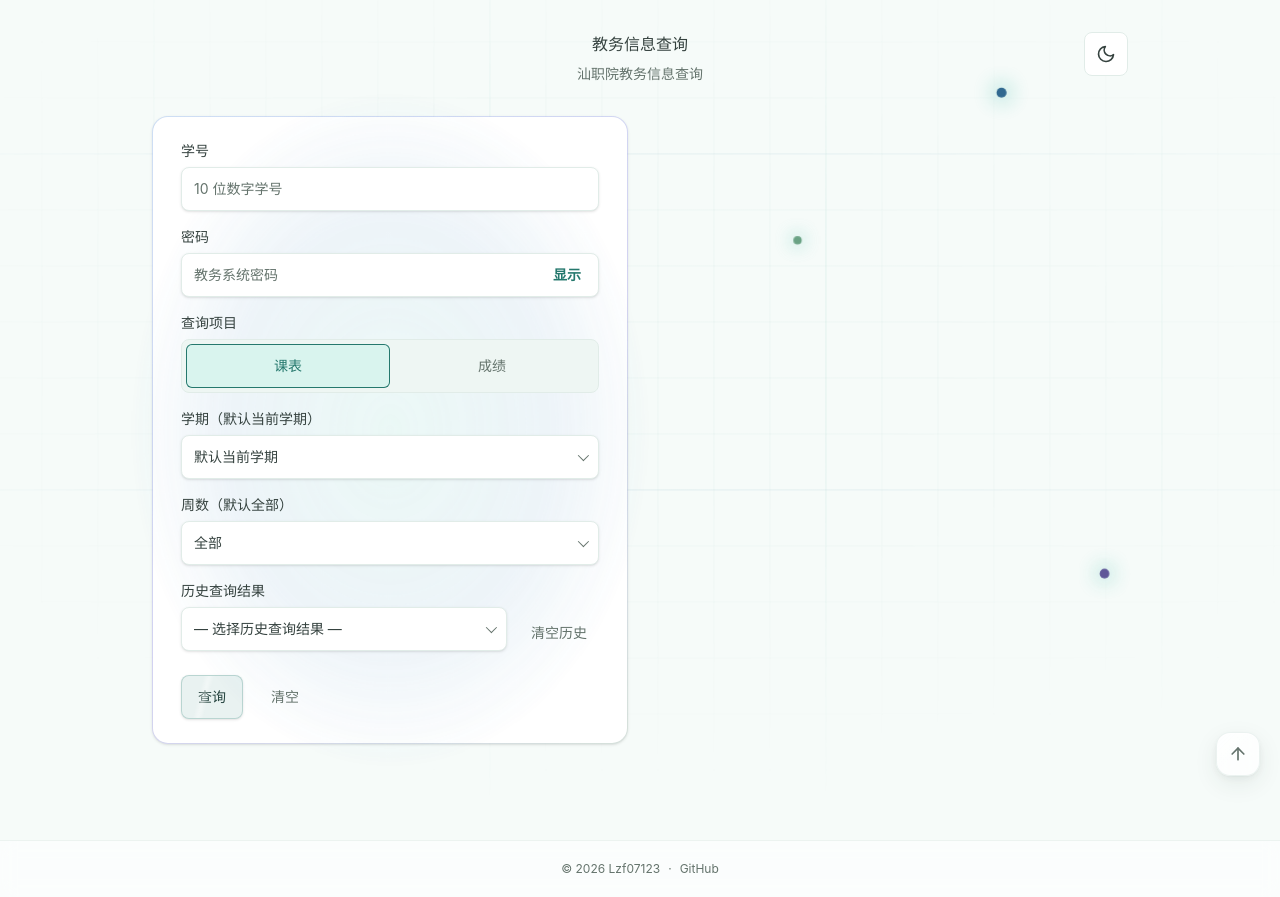
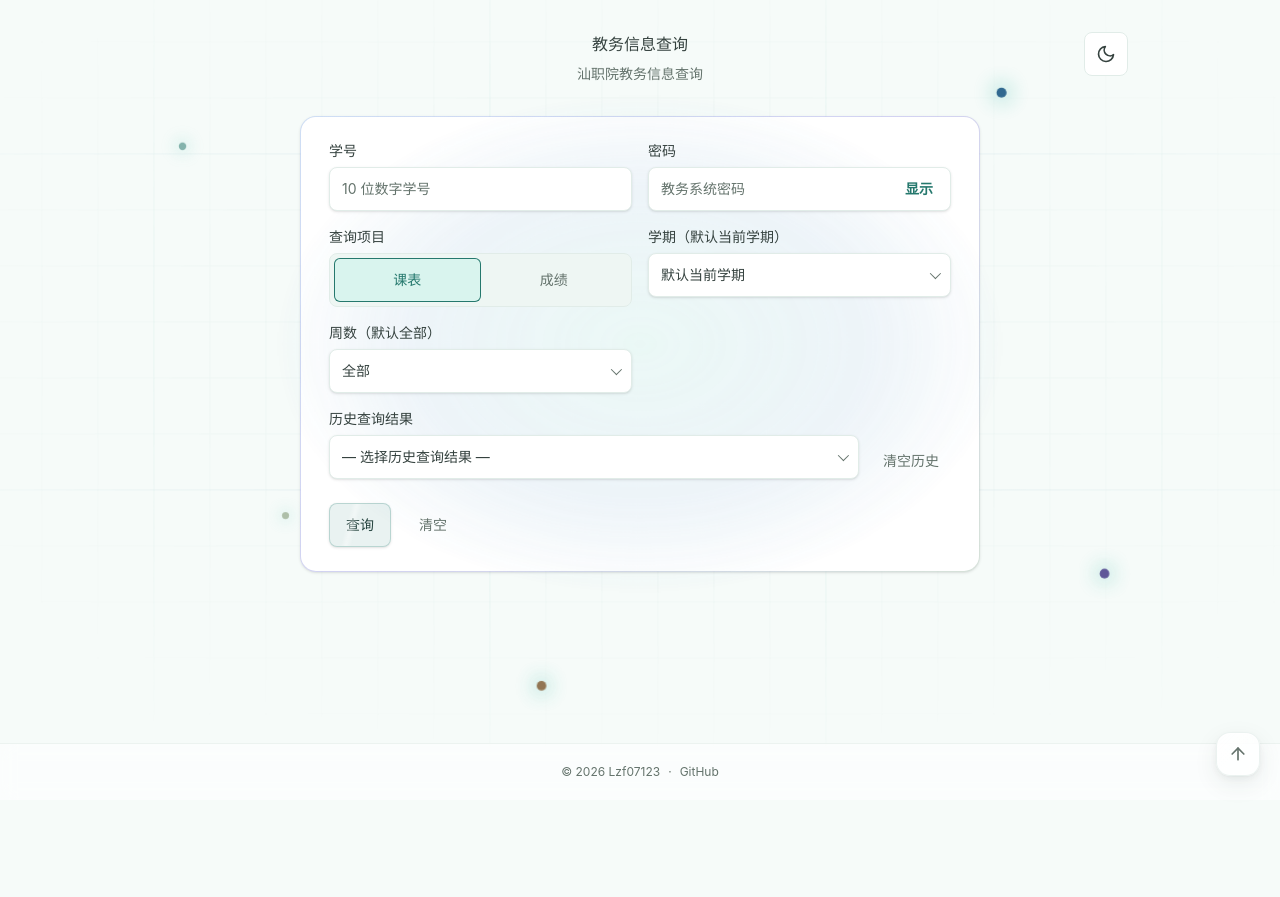
Before and after one commit to Lzf07123/Stpt-Query, a website: page frontend/static/index.html in a window 1280 px wide. After the commit the page ends 800 px from the top, so only its background shows below. Drawn offline with Linux system fonts and the light colour scheme; no server answers.

Commit message:
style: 恢复居中单列布局并与有结果双栏形态一致

```diff
--- a/frontend/src/app.css
+++ b/frontend/src/app.css
@@ -38,13 +38,22 @@
     display: grid;
     grid-template-columns: minmax(0, 1fr);
     gap: 24px;
+    max-width: 680px;
+    margin-inline: auto;
+  }
+  .layout.has-result {
+    max-width: none;
   }
   .layout > *:first-child {
     align-self: start;
   }
-  @media (min-width: 1024px) {
-    .layout {
-      grid-template-columns: minmax(0, 1fr) minmax(0, 1fr);
+  @media (min-width: 960px) {
+    .layout.has-result {
+      grid-template-columns: minmax(280px, 340px) minmax(0, 1fr);
+    }
+    #resultCard {
+      position: sticky;
+      top: 16px;
     }
   }
 
@@ -312,6 +321,9 @@
   /* ---------- 服务状态条 ---------- */
   .service-status {
     @apply mt-8 rounded-2xl border border-border bg-surface p-5 text-sm shadow-sm;
+    max-width: 680px;
+    margin-left: auto;
+    margin-right: auto;
   }
   .status-title {
     @apply mb-3 text-center text-xs font-semibold tracking-wide text-muted;
```
Also changed, not shown: design-system/edu-query-app/MASTER.md (+3 -2 lines), design-system/edu-query-app/preview/dark-home-1440.png, design-system/edu-query-app/preview/light-home-1440.png, design-system/edu-query-app/preview/light-home-390.png, design-system/edu-query-app/preview/light-result-1440.png, frontend/static/style.css.
